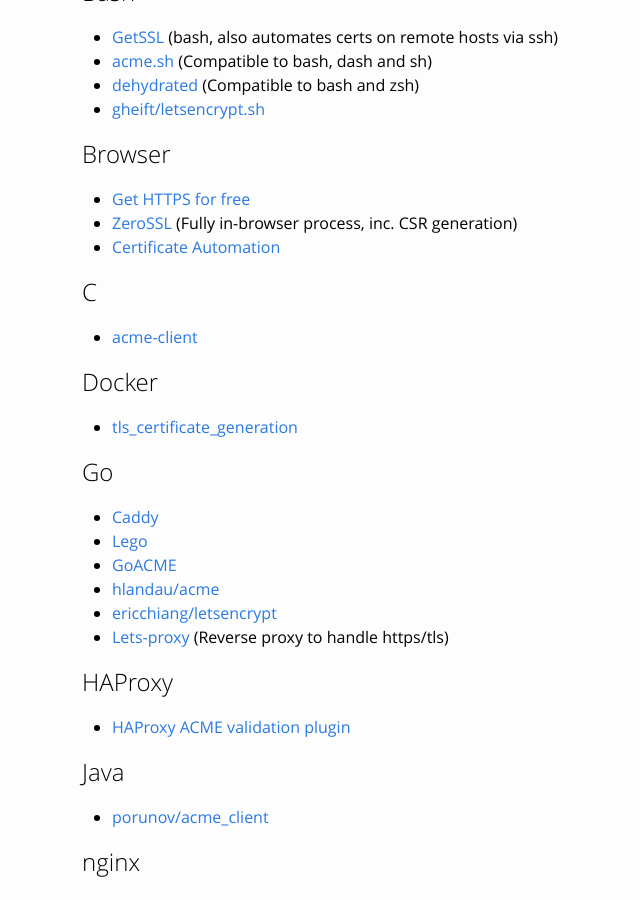
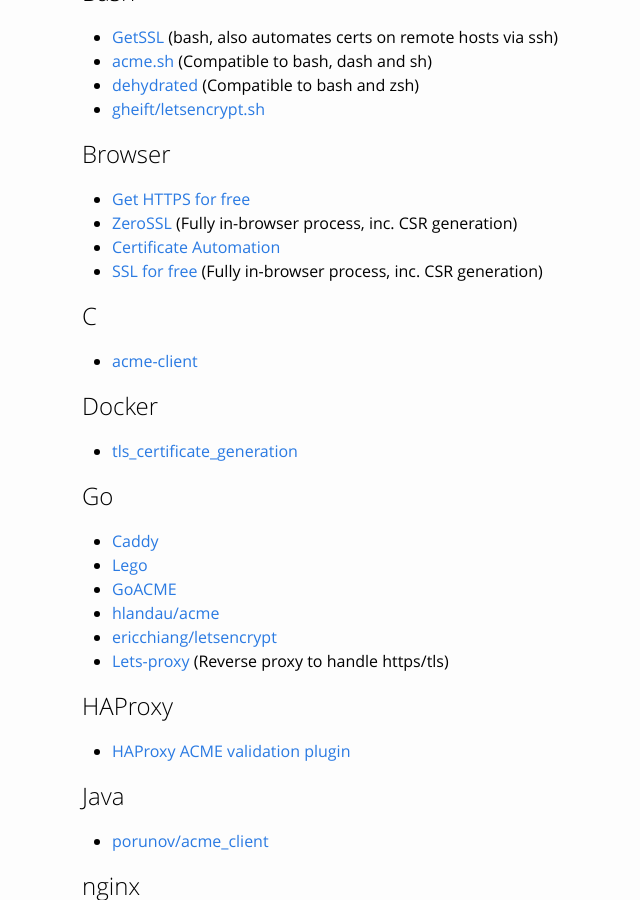
Before and after one commit to snowman1120/website, a Jekyll site: the page built from docs/client-options.md, in a window 1280 px wide and 900 px high, scrolled down 636 px. Shown: the whole window, without its empty margins (88-728 px from the left). Built offline with Jekyll 4.4.1, drawn with Linux system fonts in a browser that asks for light colours.

Commit message:
Add sslforfree to client-options.md (#127)
Adds `www.sslforfree.com` to the list of "Browser clients" on the client-options page.

```diff
--- a/docs/client-options.md
+++ b/docs/client-options.md
@@ -33,6 +33,7 @@ third party clients.
 - [Get HTTPS for free](https://gethttpsforfree.com)
 - [ZeroSSL](https://ZeroSSL.com) (Fully in-browser process, inc. CSR generation)
 - [Certificate Automation](https://www.certificateautomation.com/)
+- [SSL for free](https://www.sslforfree.com/) (Fully in-browser process, inc. CSR generation)
 
 ## C
 - [acme-client](https://kristaps.bsd.lv/acme-client/)
```
